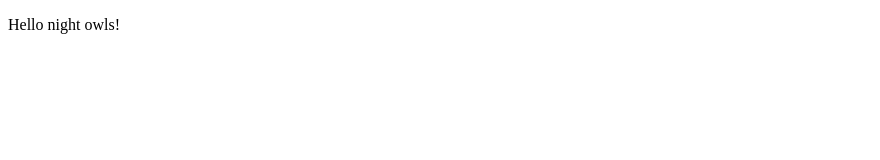
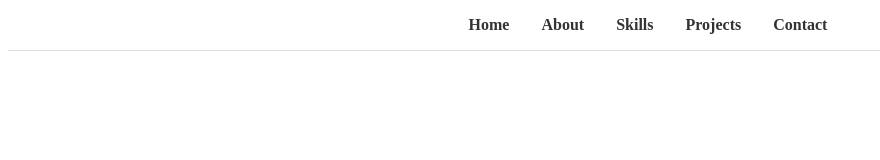
Before and after one commit to ryanday007/My-E-Portfolio, a plain HTML site: page index.html in a window 1280 px wide. Shown: the whole page, without its empty margins (0-880 px from the left). Drawn offline with Linux system fonts and the light colour scheme.

Commit message:
added sections and styling

```diff
--- a/index.html
+++ b/index.html
@@ -9,6 +9,41 @@
     <link rel="stylesheet" href="styles.css">
 </head>
 <body>
-    <p>Hello night owls!</p>
+ <!-- Navigation -->
+  <nav class="main-nav">
+    <ul>
+      <li><a href="#hero">Home</a></li>
+      <li><a href="#about">About</a></li>
+      <li><a href="#skills">Skills</a></li>
+      <li><a href="#projects">Projects</a></li>
+      <li><a href="#contact">Contact</a></li>
+    </ul>
+  </nav>
+
+  <!-- Hero Section -->
+  <div class="section-wrapper" id="hero">
+    <!-- Content here -->
+  </div>
+
+  <!-- About Section -->
+  <div class="section-wrapper" id="about">
+    <!-- Content here -->
+  </div>
+
+<!-- Skills Section -->
+  <div class="section-wrapper" id="skills">
+    <!-- Content here -->
+  </div>
+
+  <!-- Projects Section -->
+  <div class="section-wrapper" id="projects">
+    <!-- Content here -->
+  </div>
+
+  <!-- Contact Section -->
+  <div class="section-wrapper" id="contact">
+    <!-- Content here -->
+  </div>
+
 </body>
 </html>
--- a/styles.css
+++ b/styles.css
@@ -1,5 +1,34 @@
 @import url('https://fonts.googleapis.com/css2?family=Work+Sans:wght@300;400;600;700&display=swap');
 
+/* navigation */
+.main-nav {
+  position: fixed;
+  top: 0;
+  width: 100%;
+  background-color: #fff;
+  border-bottom: 1px solid #ddd;
+  z-index: 1000;
+}
+
+.main-nav ul {
+  display: flex;
+  justify-content: center;
+  gap: 2rem;
+  list-style: none;
+  margin: 0;
+  padding: 1rem 0;
+}
+
+.main-nav a {
+  text-decoration: none;
+  color: #333;
+  font-weight: 600;
+  transition: color 0.3s ease;
+}
+
+.main-nav a:hover {
+  color: #0077cc;
+}
 
 /* section wrappers incl variants */
 .section-wrapper {
```
